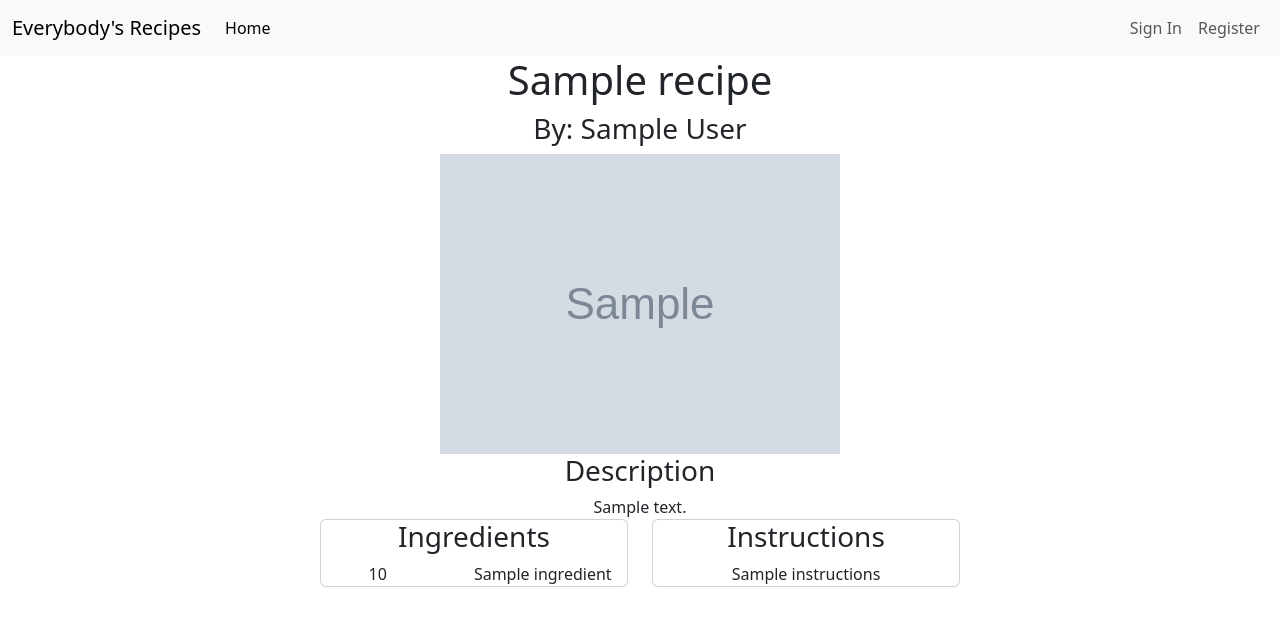
After one commit to jp-clarke/everybodys-recipes, a Django app: template templates/recipe_detail.html in a window 1280 px wide. The commit adds this page. Shown: the top 626 px of the page. Run offline with Django 3.2, Linux system fonts and the light colour scheme; the template is opened without the code that fills it: most values are stand-ins (such as "Sample title", 1, 10 or a date in 2020); grey boxes marked "Sample" are stand-in pictures; data that the repository does not hold is empty; parts of the project's set-up code (start-up, migrations or seed data) failed here and were passed over.

Commit message:
Add RecipeDetail view and recipe_detail template

```diff
--- a/blog/urls.py
+++ b/blog/urls.py
@@ -3,5 +3,6 @@ from django.urls import path
 
 
 urlpatterns = [
-    path('', views.RecipeList.as_view(), name='home')
+    path('', views.RecipeList.as_view(), name='home'),
+    path('<slug:slug>', views.RecipeDetail.as_view(), name='recipe_detail'),
 ]
--- a/templates/base.html
+++ b/templates/base.html
@@ -19,7 +19,7 @@
 
     <nav class="navbar navbar-expand-lg bg-body-tertiary">
         <div class="container-fluid">
-          <a class="navbar-brand" href="#">Everybody's Recipes</a>
+          <a class="navbar-brand" href="{% url 'home' %}">Everybody's Recipes</a>
           <button class="navbar-toggler" type="button" data-bs-toggle="collapse" data-bs-target="#navbarSupportedContent"
           aria-controls="navbarSupportedContent" aria-expanded="false" aria-label="Toggle navigation">
             <span class="navbar-toggler-icon"></span>
@@ -27,7 +27,7 @@
           <div class="collapse navbar-collapse" id="navbarSupportedContent">
             <ul class="navbar-nav me-auto mb-2 mb-lg-0">
               <li class="nav-item">
-                <a class="nav-link active" aria-current="page" href="#">Home</a>
+                <a class="nav-link active" aria-current="page" href="{% url 'home' %}">Home</a>
               </li>
               <!-- <li class="nav-item">
                 <a class="nav-link" href="#">Sign In</a>
--- a/templates/index.html
+++ b/templates/index.html
@@ -8,11 +8,11 @@
         {% for recipe in recipe_list %}
         <div class="col-md-4">
             <div class="card mb-4">
-                <a href="#" class="btn">
+                <a href="{% url 'recipe_detail' recipe.slug %}" class="btn">
                     <img src="{{ recipe.recipe_photo.url }}" class="card-img-top" alt="...">
                     <div class="card-body">
                         <h3 class="card-title">{{ recipe.title }}</h3>
-                        <h4 class="card-subtitle">Author: {{ recipe.author }}</h4>
+                        <h4 class="card-subtitle">By: {{ recipe.author }}</h4>
                         <p class="card-text">{{ recipe.description | safe }}</p>
                     </div>
                 </a>
--- /dev/null
+++ b/templates/recipe_detail.html
@@ -0,0 +1,43 @@
+{% extends 'base.html' %}
+
+{% block content %}
+
+<div class="container-fluid">
+    <div class="row text-center">
+        <h1>{{ recipe.title }}</h1>
+        <h3>By: {{ recipe.author }}</h3>
+    </div>
+    <div class="row justify-content-sm-center text-center">
+        <div class="col-lg-6 col-md-8 col-sm-10 p-0">
+            <img src="{{ recipe.recipe_photo.url }}" class="img-fluid" alt="...">
+            <h3>Description</h3>
+            {{ recipe.description | safe }}
+            <div class="row">
+                <div class="col-md-6">
+                    <div class="card">
+                        <h3>Ingredients</h3>
+                        <!-- {{ item.all }} -->
+                        {% for ingredient in recipe.ingredients.all %}
+                        <div class="row text-center">
+                            <div class="col-5">
+                                {{ ingredient.amount }}
+                            </div>
+                            <div class="col-7">
+                                {{ ingredient.ingredient }}
+                            </div>
+                        </div>
+                        {% endfor %}
+                    </div>
+                </div>
+                <div class="col-md-6">
+                    <div class="card">
+                        <h3>Instructions</h3>
+                        {{ recipe.instructions | safe }}
+                    </div>
+                </div>
+            </div>
+        </div>
+    </div>
+</div>
+
+{% endblock content %}
```
Also changed, not shown: blog/admin.py (+4 -4 lines), blog/models.py (+5 -2 lines), blog/views.py (+25 -2 lines), blog/migrations/0011_auto_20230726_1654.py (added).
